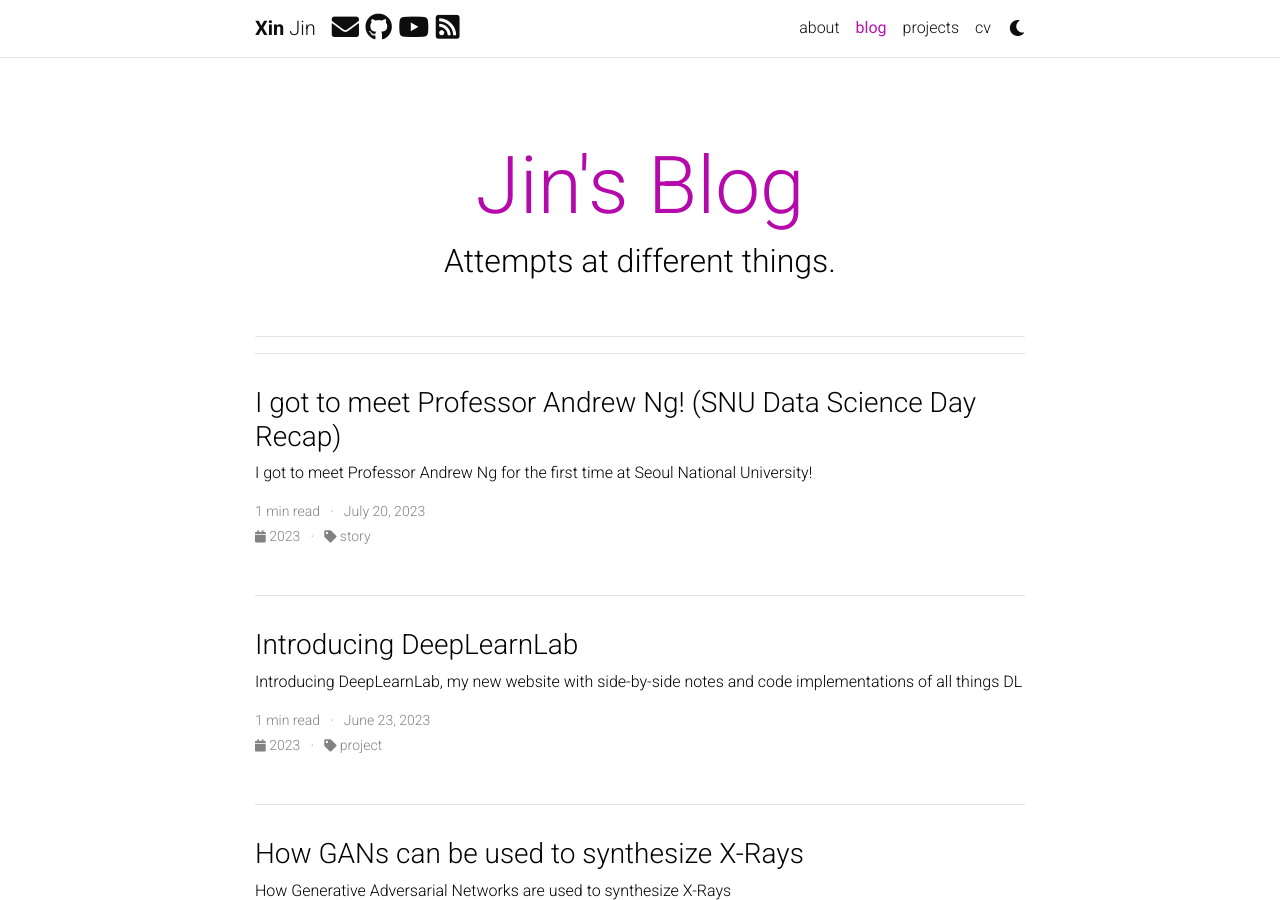
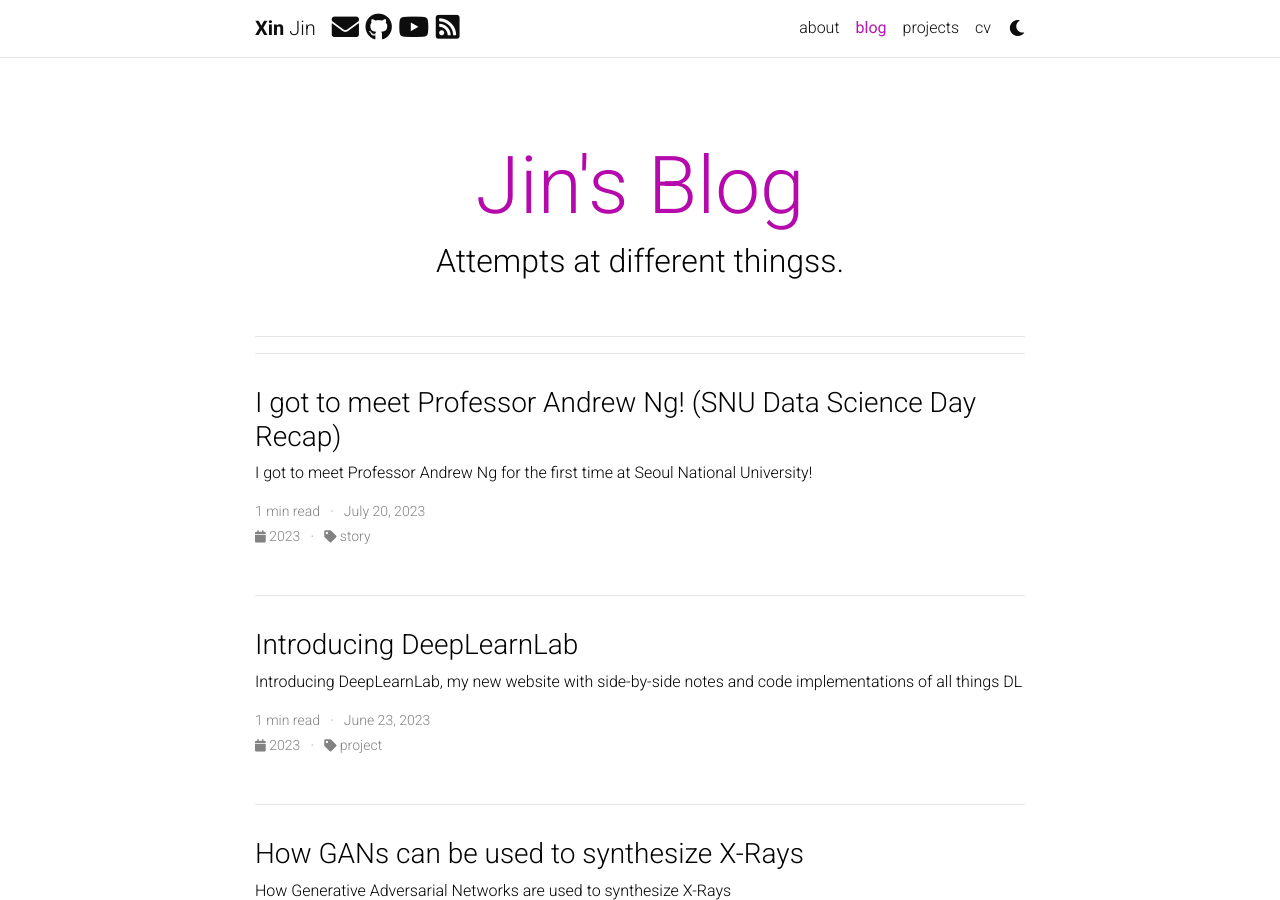
Before and after one commit to DaseinDa/DaseinDa.github.io, a Jekyll site: the page built from blog/index.html, in a window 1280 px wide and 900 px high. Built offline with Jekyll 4.4.1, drawn with Linux system fonts in a browser that asks for light colours; the list of posts is cut into pages by our own code; comment, search, counter and statistics services are not loaded; a style sheet for code colours, icons or effects is not loaded.

Commit message:
Update _config.yml

```diff
--- a/_config.yml
+++ b/_config.yml
@@ -125,7 +125,7 @@ bing_site_verification:  # out your bing-site-verification ID (Bing Webmaster)
 
 blog_name: Jin's Blog # blog_name will be displayed in your blog page
 blog_nav_title: blog # your blog must have a title for it to be displayed in the nav bar
-blog_description: Attempts at different things.
+blog_description: Attempts at different thingss.
 permalink: /blog/:year/:title/
 
 # Pagination
```
